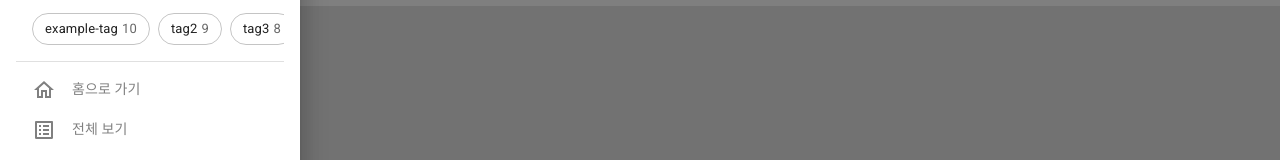
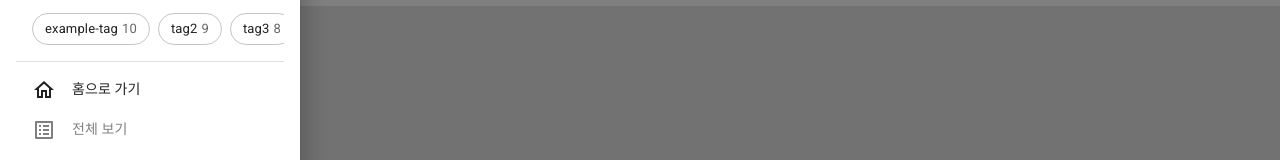
Before and after one commit to ktseo41/nextjs-blog2, a Next.js app: page /posts/Gatsby in a window 1280 px wide. Shown: the part 273-433 px from the top of the page. Built offline with nearby package versions, Linux system fonts and the light colour scheme.

Commit message:
feat: 사이드바 홈으로 바로가기 링크 작동

```diff
--- a/components/Sidebar.tsx
+++ b/components/Sidebar.tsx
@@ -144,9 +144,9 @@ export default function Sidebar(props: SidebarProps) {
             <List>
               <CategoryListItem
                 onItemClick={onCategoryItemClick}
-                disabled={true}
                 icon={<HomeOutlined />}
                 label={CategoryLabel.HOME}
+                link="/"
               />
               <CategoryListItem
                 onItemClick={onCategoryItemClick}
```
